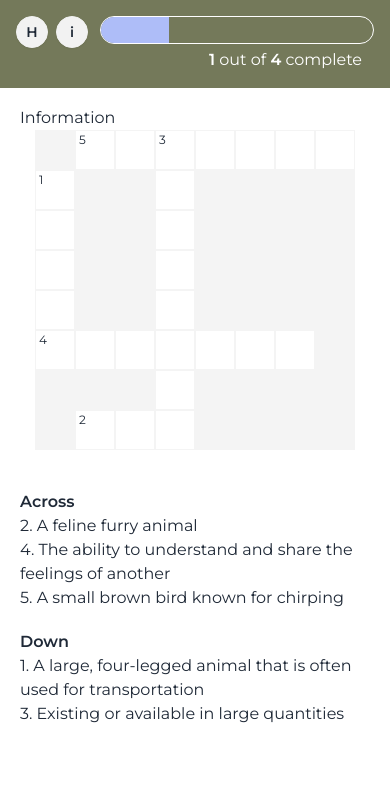
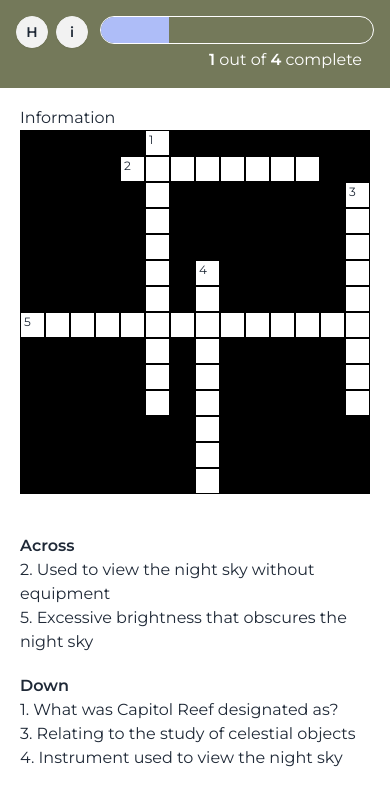
Before and after one commit to jldavis23/crfs-scavenger-hunt, a Next.js app: page /crossword in a window 390 px wide. Shown: the top 806 px of the page. Built offline with nearby package versions, Linux system fonts and the light colour scheme; a web font is replaced by a local one.

Commit message:
somewhat responsive crossword puzzle

```diff
--- a/app/(pages)/crossword/page.js
+++ b/app/(pages)/crossword/page.js
@@ -11,34 +11,46 @@ export default function CrosswordPage() {
 
     const puzzle = {
         crosswordRows: [
-            ['', 'S', 'P', 'A', 'R', 'R', 'O', 'W'],
-            ['H', '', '', 'B', '', '', '', ''],
-            ['O', '', '', 'U', '', '', '', ''],
-            ['R', '', '', 'N', '', '', '', ''],
-            ['S', '', '', 'D', '', '', '', ''],
-            ['E', 'M', 'P', 'A', 'T', 'H', 'Y', ''],
-            ['', '', '', 'N', '', '', '', ''],
-            ['', 'C', 'A', 'T', '', '', '', '']
+            ['', '', '', '', '', 'D', '', '', '', '', '', '', '', ''],
+            ['', '', '', '', 'N', 'A', 'K', 'E', 'D', 'E', 'Y', 'E', '', ''],
+            ['', '', '', '', '', 'R', '', '', '', '', '', '', '', 'A'],
+            ['', '', '', '', '', 'K', '', '', '', '', '', '', '', 'S'],
+            ['', '', '', '', '', 'S', '', '', '', '', '', '', '', 'T'],
+            ['', '', '', '', '', 'K', '', 'T', '', '', '', '', '', 'R'],
+            ['', '', '', '', '', 'Y', '', 'E', '', '', '', '', '', 'O'],
+            ['L', 'I', 'G', 'H', 'T', 'P', 'O', 'L', 'L', 'U', 'T', 'I', 'O', 'N'],
+            ['', '', '', '', '', 'A', '', 'E', '', '', '', '', '', 'O'],
+            ['', '', '', '', '', 'R', '', 'S', '', '', '', '', '', 'M'],
+            ['', '', '', '', '', 'K', '', 'C', '', '', '', '', '', 'Y'],
+            ['', '', '', '', '', '', '', 'O', '', '', '', '', '', ''],
+            ['', '', '', '', '', '', '', 'P', '', '', '', '', '', ''],
+            ['', '', '', '', '', '', '', 'E', '', '', '', '', '', '']
         ],
         wordStarts: [
-            ['', 5, '', 3, '', '', '', ''],
-            [1, '', '', '', '', '', '', ''],
-            ['', '', '', '', '', '', '', ''],
-            ['', '', '', '', '', '', '', ''],
-            ['', '', '', '', '', '', '', ''],
-            [4, '', '', '', '', '', '', ''],
-            ['', '', '', '', '', '', '', ''],
-            ['', 2, '', '', '', '', '', '']
+            ['', '', '', '', '', 1, '', '', '', '', '', '', '', ''],
+            ['', '', '', '', 2, '', '', '', '', '', '', '', '', ''],
+            ['', '', '', '', '', '', '', '', '', '', '', '', '', 3],
+            ['', '', '', '', '', '', '', '', '', '', '', '', '', ''],
+            ['', '', '', '', '', '', '', '', '', '', '', '', '', ''],
+            ['', '', '', '', '', '', '', 4, '', '', '', '', '', ''],
+            ['', '', '', '', '', '', '', '', '', '', '', '', '', ''],
+            [5, '', '', '', '', '', '', '', '', '', '', '', '', ''],
+            ['', '', '', '', '', '', '', '', '', '', '', '', '', ''],
+            ['', '', '', '', '', '', '', '', '', '', '', '', '', ''],
+            ['', '', '', '', '', '', '', '', '', '', '', '', '', ''],
+            ['', '', '', '', '', '', '', '', '', '', '', '', '', ''],
+            ['', '', '', '', '', '', '', '', '', '', '', '', '', ''],
+            ['', '', '', '', '', '', '', '', '', '', '', '', '', '']
         ],
         clues: {
             across: [
-                "2. A feline furry animal",
-                "4. The ability to understand and share the feelings of another",
-                "5. A small brown bird known for chirping"
+                "2. Used to view the night sky without equipment",
+                "5. Excessive brightness that obscures the night sky"
             ],
             down: [
-                "1. A large, four-legged animal that is often used for transportation",
-                "3. Existing or available in large quantities"
+                "1. What was Capitol Reef designated as?",
+                "3. Relating to the study of celestial objects",
+                "4. Instrument used to view the night sky"
             ]
         }
     }
--- a/app/components/Crossword.js
+++ b/app/components/Crossword.js
@@ -31,15 +31,15 @@ export const Crossword = ({ puzzle, puzzleCompleted, setPuzzleCompleted }) => {
                     <h2 className="font-semibold text-2xl m-8 text-center">Complete the Crossword Puzzle</h2>,
 
                     <div className="flex flex-col items-center gap-10">
-                        <div>
+                        <div className='max-w-96'>
                             {puzzle.crosswordRows.map((row, i) => (
-                                <div key={i} className="flex">
+                                <div key={i} className='grid' style={{ gridTemplateColumns: `repeat(${row.length}, minmax(0, 1fr))` }}>
                                     {row.map((cell, j) =>
                                         cell !== '' ? (
                                             <div className="relative" key={j}>
                                                 <input
                                                     type="text"
-                                                    className={`w-10 h-10 flex justify-center items-center border border-neutral text-center rounded-none ${userAnswers[i][j] === solutions[i][j] ? 'bg-success' : ""}`}
+                                                    className={`w-full flex justify-center items-center border border-black text-center rounded-none ${userAnswers[i][j] === solutions[i][j] ? 'bg-success' : ""}`}
                                                     maxLength={1}
                                                     onChange={e => handleInputChange(i, j, e)}
                                                     value={puzzleCompleted ? solutions[i][j] : userAnswers[i][j]}
@@ -51,7 +51,7 @@ export const Crossword = ({ puzzle, puzzleCompleted, setPuzzleCompleted }) => {
                                             </div>
                                         ) : (
                                             <div
-                                                className="w-10 h-10 bg-neutral"
+                                                className=" bg-black"
                                                 key={j}>
                                             </div>
                                         )
@@ -85,5 +85,6 @@ export const Crossword = ({ puzzle, puzzleCompleted, setPuzzleCompleted }) => {
 
 
         </section>
+
     )
 }
```
